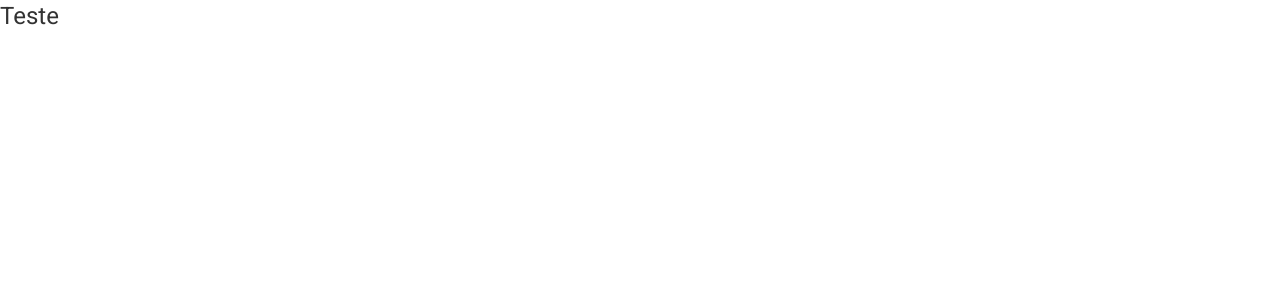
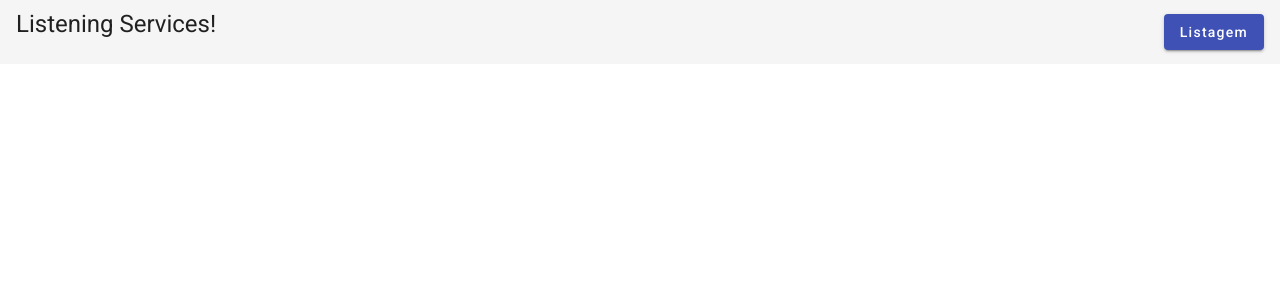
Before and after one commit to bertiGrazi/case, an Angular app in the folder case_angular/: page / in a window 1280 px wide. Shown: the top 300 px of the page. Built offline with nearby package versions, Linux system fonts and the light colour scheme.

Commit message:
style: set toobar

```diff
--- a/case_angular/src/app/app.component.html
+++ b/case_angular/src/app/app.component.html
@@ -1 +1,8 @@
-<h1>Teste</h1>
+<mat-toolbar>
+  <h1>Listening Services!</h1>
+  <span class="example-spacer">
+  </span>
+  <button mat-raised-button color="primary">
+    Listagem
+  </button>
+</mat-toolbar>
--- a/case_angular/src/app/app.component.scss
+++ b/case_angular/src/app/app.component.scss
@@ -0,0 +1,3 @@
+.example-spacer {
+  flex: 1 1 auto;
+}
```
Also changed, not shown: case_angular/src/app/app.module.ts (+9 -1 lines).
